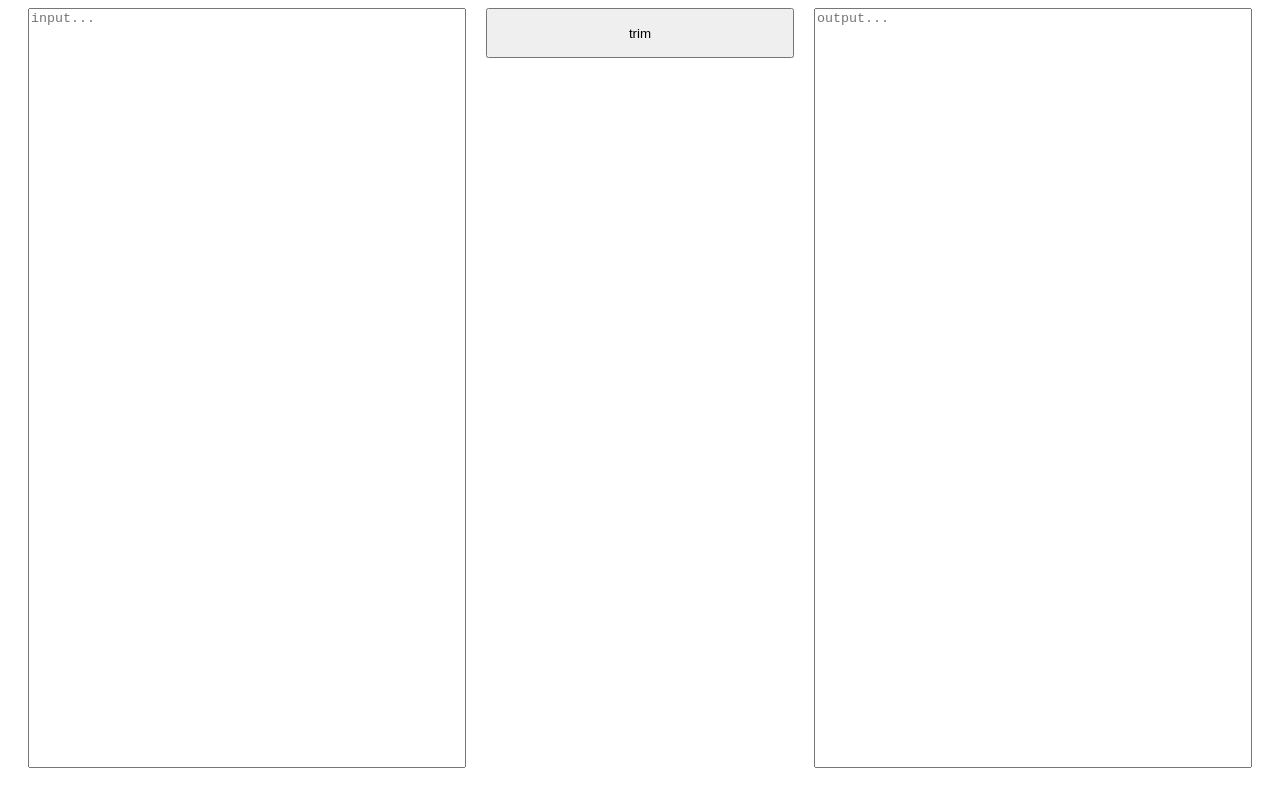
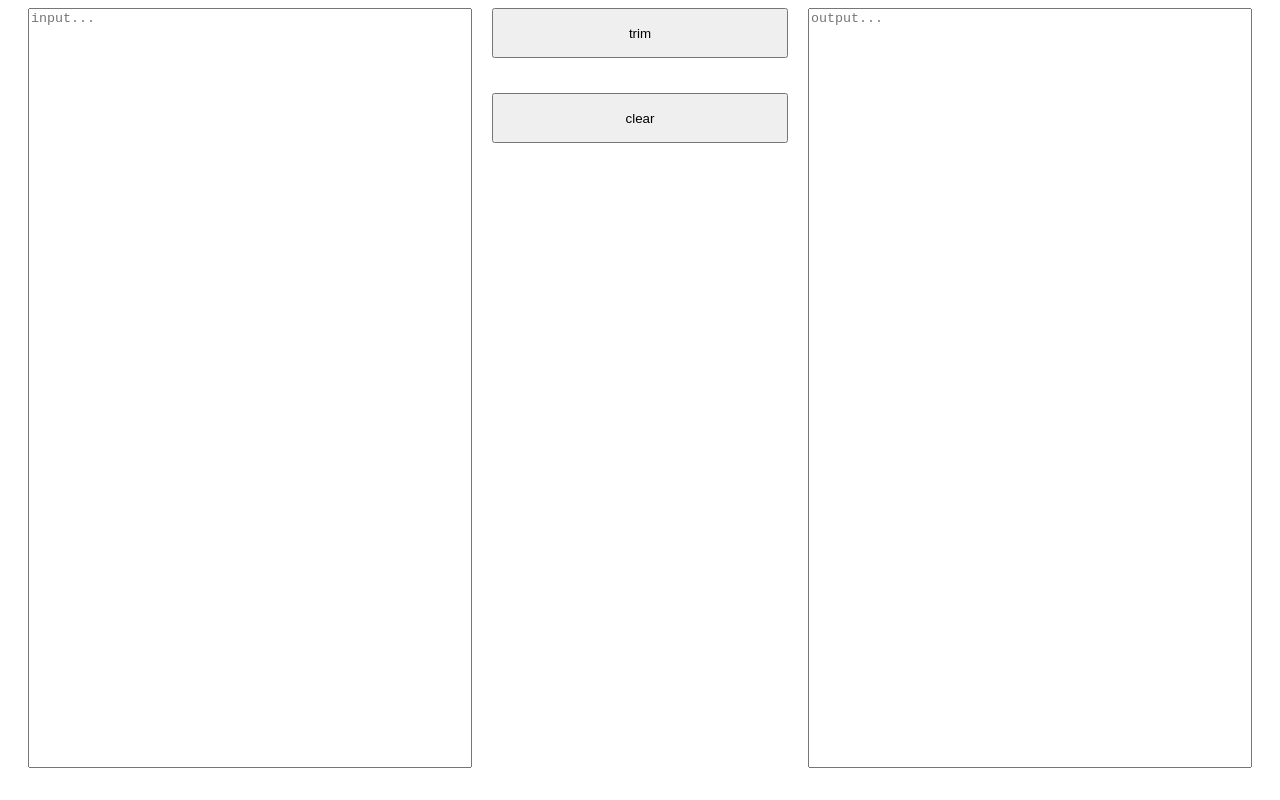
Before and after one commit to Yuriuh/trim-tool, a plain HTML site: page index.html in a window 1280 px wide. Both pictures are taken after a click on the button "trim". Drawn offline with Linux system fonts and the light colour scheme.

Commit message:
add clear button
add clear button

```diff
--- a/index.html
+++ b/index.html
@@ -13,7 +13,7 @@
     .container {
       display: flex;
     }
-    #textarea {
+    #input-area {
       width: 100%;
       min-height: 95vh;
       resize: none;
@@ -23,16 +23,23 @@
       flex: 1.5;
       padding: 0px 20px 0 20px;
     }
-    .trim-btn {
+    .btn-area {
+      min-height: 96vh;
+      flex: 1;
+    }
+    .btn {
+      width: 100%;
       height: 50px;
-      flex: 1;
+    }
+    .clear-btn {
+      margin-top: 35px;
     }
     .right-area {
       height: 95vh;
       padding: 0px 20px 0 20px;
       flex: 1.5;
     }
-    #show {
+    #show-area {
       width: 100%;
       min-height: 95vh;
       resize: none;
@@ -45,13 +52,19 @@
   <div class="container">
 
     <div class="left-area">
-      <textarea id="textarea" placeholder="input..."></textarea>
+      <textarea id="input-area" placeholder="input..."></textarea>
     </div>
 
-    <button class="trim-btn">trim</button>
+    <div class="btn-area">
+
+      <button class="trim-btn btn">trim</button>
+
+      <button class="clear-btn btn">clear</button>
+
+    </div>
 
     <div class="right-area">
-        <textarea id="show" placeholder="output..."></textarea>
+        <textarea id="show-area" placeholder="output..."></textarea>
     </div>
 
   </div>
@@ -77,15 +90,21 @@
     resize()
   })();
 
-  (function () {
-    var textarea = document.querySelector('#textarea')
+  (function trimFunction() {
+    var inputArea = document.querySelector('#input-area')
     var trimBtn = document.querySelector('.trim-btn')
-    var show = document.querySelector('#show')
+    var clearBtn = document.querySelector('.clear-btn')
+    var showArea = document.querySelector('#show-area')
 
     trimBtn.addEventListener('click', function() {
-      var text = textarea.value
+      var text = inputArea.value
       var result = trimSpace(text)
-      show.innerText = result
+      showArea.innerText = result
+    })
+
+    clearBtn.addEventListener('click', function() {
+      inputArea.value = ''
+      showArea.innerText = ''
     })
 
     function trimSpace(str) {
```
